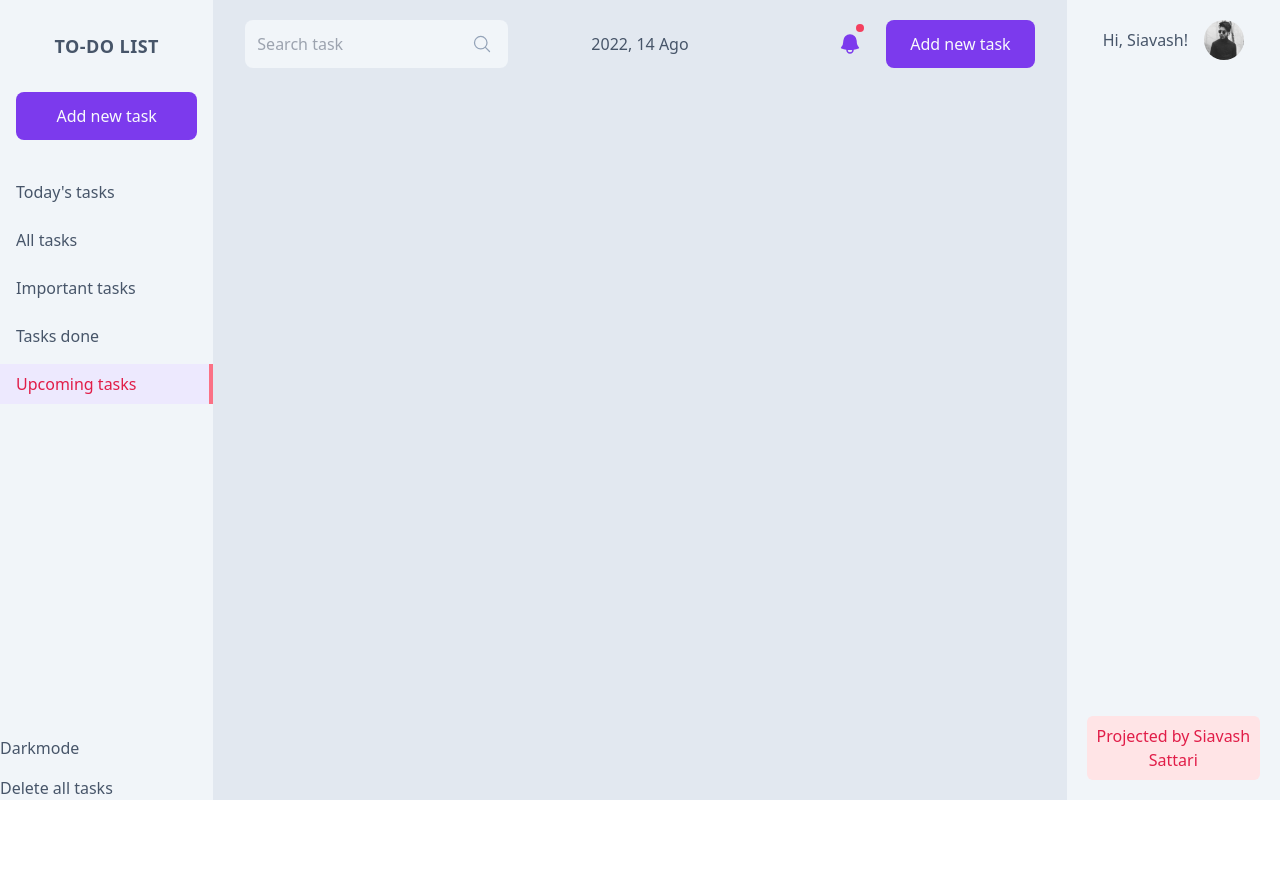
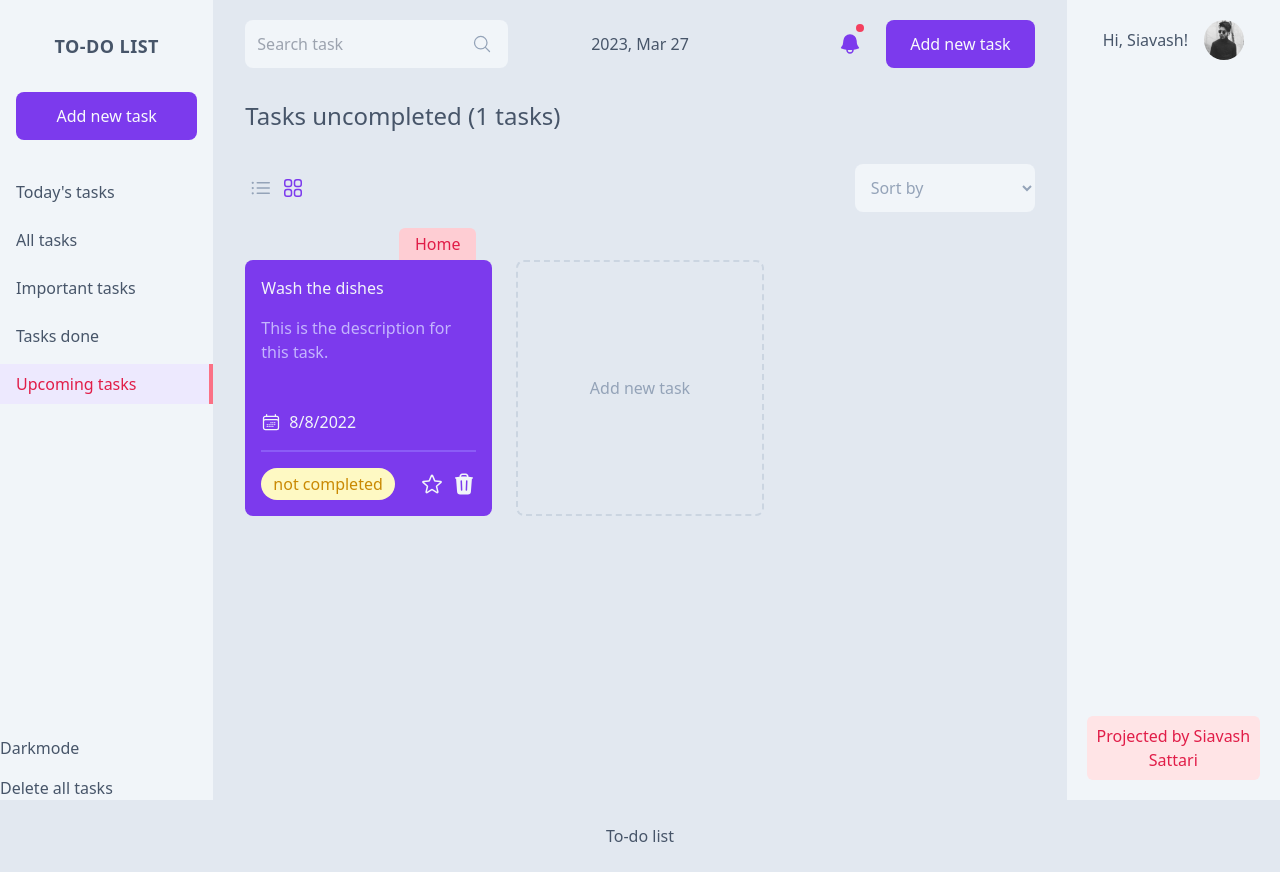
Before and after one commit to siavash-sattari/taskivist, a React (Create React App) app: page /upcoming in a window 1280 px wide. Before the commit the page ends 800 px from the top, so only its background shows below. Built offline with nearby package versions, Linux system fonts and the light colour scheme.

Commit message:
feat - implement footer & routes

```diff
--- a/src/App.tsx
+++ b/src/App.tsx
@@ -3,6 +3,7 @@ import Menu from './components/Menu';
 import TasksSection from './components/TasksSection';
 import AccountData from './components/AccountData';
 import Modal from './components/Modal';
+import Footer from './components/Footer';
 import { useAppSelector } from './store/hooks';
 
 const App: React.FC = () => {
@@ -13,6 +14,7 @@ const App: React.FC = () => {
       {isModalOpen && <Modal />}
       <Menu />
       <TasksSection />
+      <Footer />
       <AccountData />
     </div>
   );
--- /dev/null
+++ b/src/components/Footer/index.tsx
@@ -0,0 +1,7 @@
+import React from 'react';
+
+const Footer: React.FC = () => {
+  return <footer className='text-center py-6 font-medium'>To-do list</footer>;
+};
+
+export default Footer;
--- /dev/null
+++ b/src/components/Routes/DoneTasks.tsx
@@ -0,0 +1,30 @@
+import React, { useState, useEffect } from 'react';
+import { Task } from '../../interfaces';
+import LayoutRoutes from '../LayoutRoutes';
+import { useAppSelector } from '../../store/hooks';
+
+type Props = {
+  done: boolean;
+  title: string;
+};
+
+const DoneTasks: React.FC<Props> = ({ done, title }) => {
+  const tasks = useAppSelector(state => state.tasks.tasks);
+
+  const [tasksDone, setTasksDone] = useState<Task[]>([]);
+
+  useEffect(() => {
+    const filteredTasks: Task[] = tasks.filter((task: Task) => {
+      if (done) {
+        return task.completed;
+      } else {
+        return !task.completed;
+      }
+    });
+    setTasksDone(filteredTasks);
+  }, [tasks, done]);
+
+  return <LayoutRoutes title={title} tasks={tasksDone}></LayoutRoutes>;
+};
+
+export default DoneTasks;
--- /dev/null
+++ b/src/components/Routes/ImportantTasks.tsx
@@ -0,0 +1,18 @@
+import React, { useState, useEffect } from 'react';
+import { Task } from '../../interfaces';
+import { useAppSelector } from '../../store/hooks';
+import LayoutRoutes from '../LayoutRoutes';
+
+const ImportantTasks: React.FC = () => {
+  const tasks = useAppSelector(state => state.tasks.tasks);
+  const [importantTasks, setImportantTasks] = useState<Task[]>([]);
+
+  useEffect(() => {
+    const filteredTasks: Task[] = tasks.filter((task: Task) => task.important);
+    setImportantTasks(filteredTasks);
+  }, [tasks]);
+
+  return <LayoutRoutes title='Important tasks' tasks={importantTasks}></LayoutRoutes>;
+};
+
+export default ImportantTasks;
--- /dev/null
+++ b/src/components/Routes/TodaysTasks.tsx
@@ -0,0 +1,25 @@
+import React, { useEffect, useState } from 'react';
+import { Task } from '../../interfaces';
+import { useAppSelector } from '../../store/hooks';
+import LayoutRoutes from '../LayoutRoutes';
+
+const TodaysTasks: React.FC = () => {
+  const tasks = useAppSelector(state => state.tasks.tasks);
+  const [todaysTasks, setTodaysTasks] = useState<Task[]>([]);
+
+  const date: Date = new Date();
+  const year: number = date.getFullYear();
+  const month: number = date.getMonth() + 1;
+  const day: number = date.getDate();
+
+  const dateTimeFormat = `${year}-${month.toString().padStart(2, '0')}-${day.toString().padStart(2, '0')}`;
+
+  useEffect(() => {
+    let filteredTasks: Task[] = tasks.filter((task: Task) => task.date === dateTimeFormat);
+    setTodaysTasks(filteredTasks);
+  }, [dateTimeFormat, tasks]);
+
+  return <LayoutRoutes title="Today's tasks" tasks={todaysTasks}></LayoutRoutes>;
+};
+
+export default TodaysTasks;
--- a/src/components/TasksSection/ButtonsSort.tsx
+++ b/src/components/TasksSection/ButtonsSort.tsx
@@ -1,4 +1,4 @@
-import React, { useState } from 'react';
+import React from 'react';
 import { ViewIcon1, ViewIcon2 } from '../icons';
 
 type Props = {
@@ -9,7 +9,6 @@ type Props = {
 };
 
 const ButtonsSort: React.FC<Props> = ({ isListInView1, setIsListInView1, sortedBy, setSortedBy }) => {
-
   return (
     <div className='flex children-styles'>
       <button onClick={() => setIsListInView1(true)}>
--- a/src/components/TasksSection/HeaderTasks.tsx
+++ b/src/components/TasksSection/HeaderTasks.tsx
@@ -7,6 +7,30 @@ const classHasNotification =
   "after:content-[''] after:w-2 after:h-2 after:bg-rose-500 block after:rounded-full after:absolute after:bottom-3/4  after:left-3/4";
 
 const HeaderTasks: React.FC = () => {
+  const date: Date = new Date();
+  const year: number = date.getFullYear();
+  const month: number = date.getMonth();
+  const day: number = date.getDate();
+
+  const monthName: string[] = [
+    'January',
+    'February',
+    'March',
+    'April',
+    'May',
+    'June',
+    'July',
+    'August',
+    'September',
+    'October',
+    'November',
+    'December'
+  ];
+
+  const todayDate: string = `${year}, ${monthName[month].slice(0, 3)} ${day.toString().padStart(2, '0')}`;
+
+  const dateTimeFormat = `${year}-${month.toString().padStart(2, '0')}-${day.toString().padStart(2, '0')}}`;
+
   return (
     <header className='flex items-center'>
       <form className='flex-1 relative'>
@@ -14,8 +38,8 @@ const HeaderTasks: React.FC = () => {
         <input type='search' id='search' placeholder='Search task' className='inputStyles w-full' />
         <SearchIcon className='absolute w-5 right-4 top-3.5 text-slate-400' />
       </form>
-      <time dateTime='2022-08-02' className='flex-1 text-center'>
-        2022, 14 Ago
+      <time dateTime={dateTimeFormat} className='flex-1 text-center'>
+        {todayDate}
       </time>
       <div className='flex flex-1'>
         <Tooltip txt='see notifications' className='mr-6 ml-auto'>
--- a/src/components/TasksSection/TaskItem.tsx
+++ b/src/components/TasksSection/TaskItem.tsx
@@ -16,12 +16,12 @@ const TaskItem: React.FC<{ isListInView1: boolean; task: Task }> = ({ isListInVi
     dispatch(tasksActions.removeTask(id));
   };
 
-  const fullDate: Date = new Date(task.date);
-  const month: number = fullDate.getMonth();
+  const fullDate: Date = new Date(task.date.replaceAll('-', '/'));
+  const month: number = fullDate.getMonth() + 1;
   const day: number = fullDate.getDate();
   const year: number = fullDate.getFullYear();
 
-  const dateFormated: string = month + "/" + day + "/" + year;
+  const dateFormated: string = month + '/' + day + '/' + year;
 
   return (
     <li key={task.id}>
--- a/src/components/TasksSection/index.tsx
+++ b/src/components/TasksSection/index.tsx
@@ -1,14 +1,21 @@
 import React from 'react';
 import { Route, Routes } from 'react-router-dom';
 import Home from '../Routes/Home';
+import DoneTasks from '../Routes/DoneTasks';
+import TodaysTasks from '../Routes/TodaysTasks';
+import ImportantTasks from '../Routes/ImportantTasks';
 import HeaderTasks from './HeaderTasks';
 
 const TasksSection: React.FC = () => {
   return (
-    <main className=' pt-5 pb-16 px-8 w-8/12 m-auto'>
+    <main className=' pt-5 pb-16 px-8 w-8/12 m-auto min-h-screen'>
       <HeaderTasks />
       <Routes>
         <Route path='/' element={<Home />} />
+        <Route path='/today' element={<TodaysTasks />} />
+        <Route path='/important' element={<ImportantTasks />} />
+        <Route path='/done' element={<DoneTasks done={true} title='Tasks completed' />} />
+        <Route path='/upcoming' element={<DoneTasks done={false} title='Tasks uncompleted' />} />
       </Routes>
     </main>
   );
```
